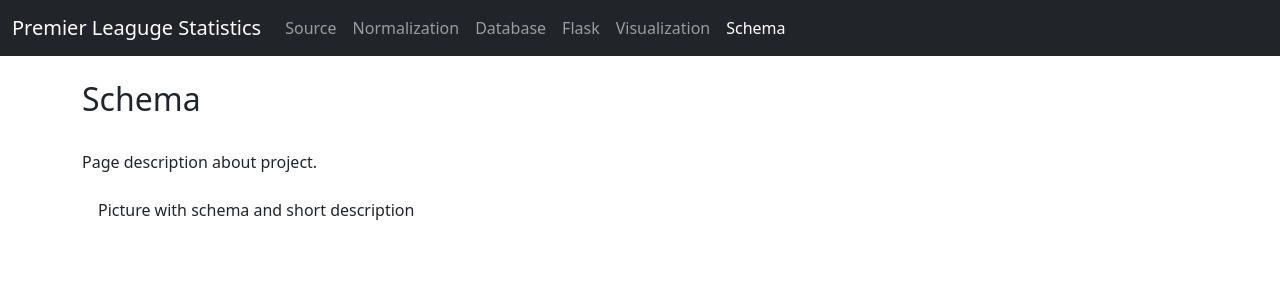
After one commit to mateuszgua/football-stats-england, a Flask app: page /schema in a window 1280 px wide. The commit adds this page. Shown: the top 300 px of the page. Run offline with Flask 2, Linux system fonts and the light colour scheme.

Commit message:
Feat: add view and plan for information in page with diagram

```diff
--- a/app.py
+++ b/app.py
@@ -38,5 +38,10 @@ def visualization():
     return render_template('visualization.html')
 
 
+@app.route('/schema')
+def schema():
+    return render_template('schema.html')
+
+
 if __name__ == '__main__':
     app.run()
--- a/templates/navbar.html
+++ b/templates/navbar.html
@@ -25,7 +25,7 @@
                     <a class="nav-link" href="{{ url_for('visualization') }}">Visualization</a>
                 </li>
                 <li class="nav-item">
-                    <a class="nav-link active" aria-current="page" href="#">Schema</a>
+                    <a class="nav-link active" aria-current="page" href="{{ url_for('schema') }}">Schema</a>
                 </li>
             </ul>
 
--- /dev/null
+++ b/templates/schema.html
@@ -0,0 +1,13 @@
+{% extends 'base.html' %}
+
+{% block content %}
+
+<h2 class="title">{% block title %} Schema {% endblock %}</h2>
+<br>
+
+<p>Page description about project.</p>
+
+<ul class="list-group list-group-flush">
+    <li class="list-group-item">Picture with schema and short description</li>
+</ul>
+{% endblock %}
```
